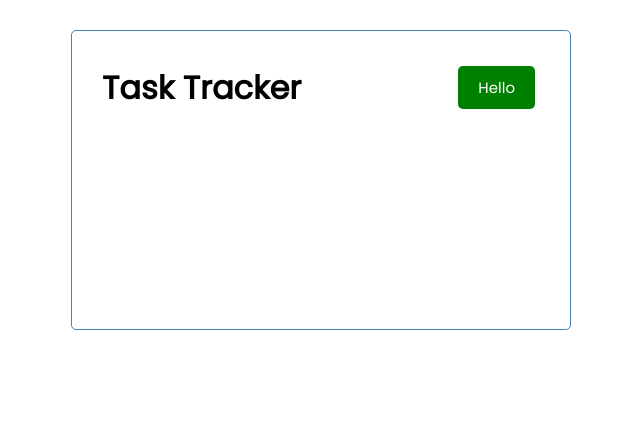
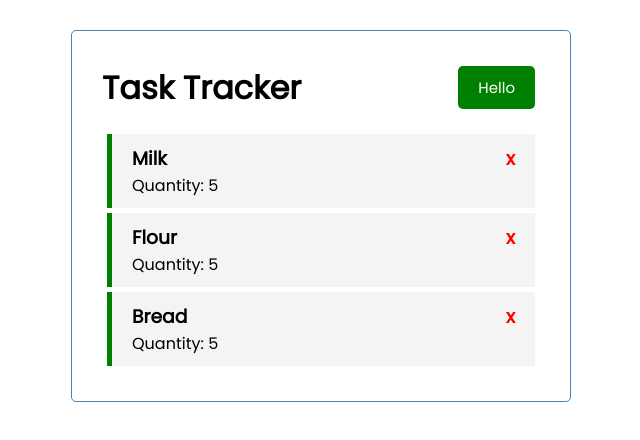
Before and after one commit to PoKonrad/shopping, a React (Create React App) app: page / in a window 1280 px wide. Shown: the top 440 px of the page, without its empty margins (319-959 px from the left). Built offline with nearby package versions, Linux system fonts and the light colour scheme.

Commit message:
Can now remove items and mark as important

```diff
--- a/public/index.html
+++ b/public/index.html
@@ -25,6 +25,7 @@
       Learn how to configure a non-root public URL by running `npm run build`.
     -->
     <title>Task Tracker</title>
+    <i class="fas fa-minus"></i>
   </head>
   <body>
     <noscript>You need to enable JavaScript to run this app.</noscript>
--- a/src/App.js
+++ b/src/App.js
@@ -1,11 +1,45 @@
-import logo from './logo.svg';
 import './App.css';
 import Header from './components/Header'
+import Items from './components/Items'
+import { useState } from 'react'
 
 function App() {
+  const [items, setItems] = useState([
+    {
+        id: 1,
+        text: 'Milk',
+        quantity: 5,
+        important: true,
+    },
+    {
+        id: 2,
+        text: 'Flour',
+        quantity: 5,
+        important: true,
+    },
+    {
+        id: 3,
+        text: 'Bread',
+        quantity: 5,
+        important: true,
+    },
+])
+
+  // Set Non-Important
+  const setNonImportant = (id) => {
+    setItems(items.map((item) => item.id === id ? { ...item, important: !item.important } : item))
+  }
+
+  // Delete Item
+    const deleteItem = (id) => {
+      setItems(items.filter((item) => item.id !== id))
+    }
+
+
   return (
     <div className="container">
      <Header />
+    {items.length > 0 ? <Items items={items} onDelete={deleteItem} onImportantToggle={setNonImportant} /> : 'The list is empty'}
     </div>
   );
 }
--- /dev/null
+++ b/src/components/Item.js
@@ -0,0 +1,13 @@
+const Item = ({ item, onDelete, onImportantToggle }) => {
+    return (
+        <div className='item'
+        // eslint-disable-next-line react/jsx-no-duplicate-props
+        className={`item ${item.important ? 'important' : ''}`}
+        onDoubleClick={() => onImportantToggle(item.id)}>
+            <h3>{item.text} <p style={{color: 'red', cursor: 'pointer'}} onClick={() => onDelete(item.id)}>x</p></h3>
+        <p>Quantity: {item.quantity}</p>
+        </div>
+    )
+}
+
+export default Item
--- a/src/components/Items.js
+++ b/src/components/Items.js
@@ -1,8 +1,10 @@
-const Items = ({ items }) => {
+import Item from './Item'
+
+const Items = ({ items, onDelete, onImportantToggle }) => {
     return (
         <>
           {items.map((item) => (
-            <h3 key={item.id}>{item.text}</h3>
+            <Item key={item.id} item={item} onDelete={onDelete} onImportantToggle={onImportantToggle} />
           ))}
         </>
     )
--- a/src/index.css
+++ b/src/index.css
@@ -54,18 +54,18 @@ body {
   width: 100%;
 }
 
-.task {
+.item {
   background: #f4f4f4;
   margin: 5px;
   padding: 10px 20px;
   cursor: pointer;
 }
 
-.task.reminder {
+.item.important {
   border-left: 5px solid green;
 }
 
-.task h3 {
+.item h3 {
   display: flex;
   align-items: center;
   justify-content: space-between;
```
